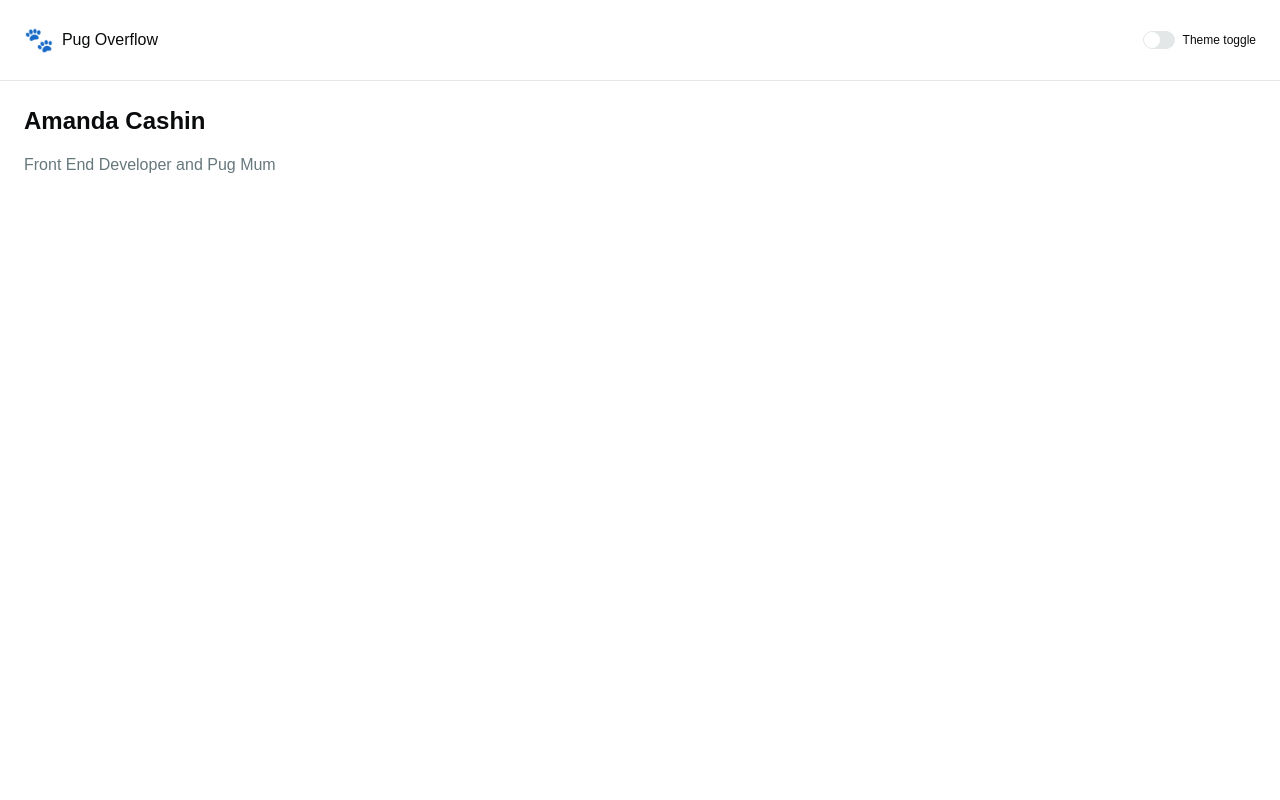
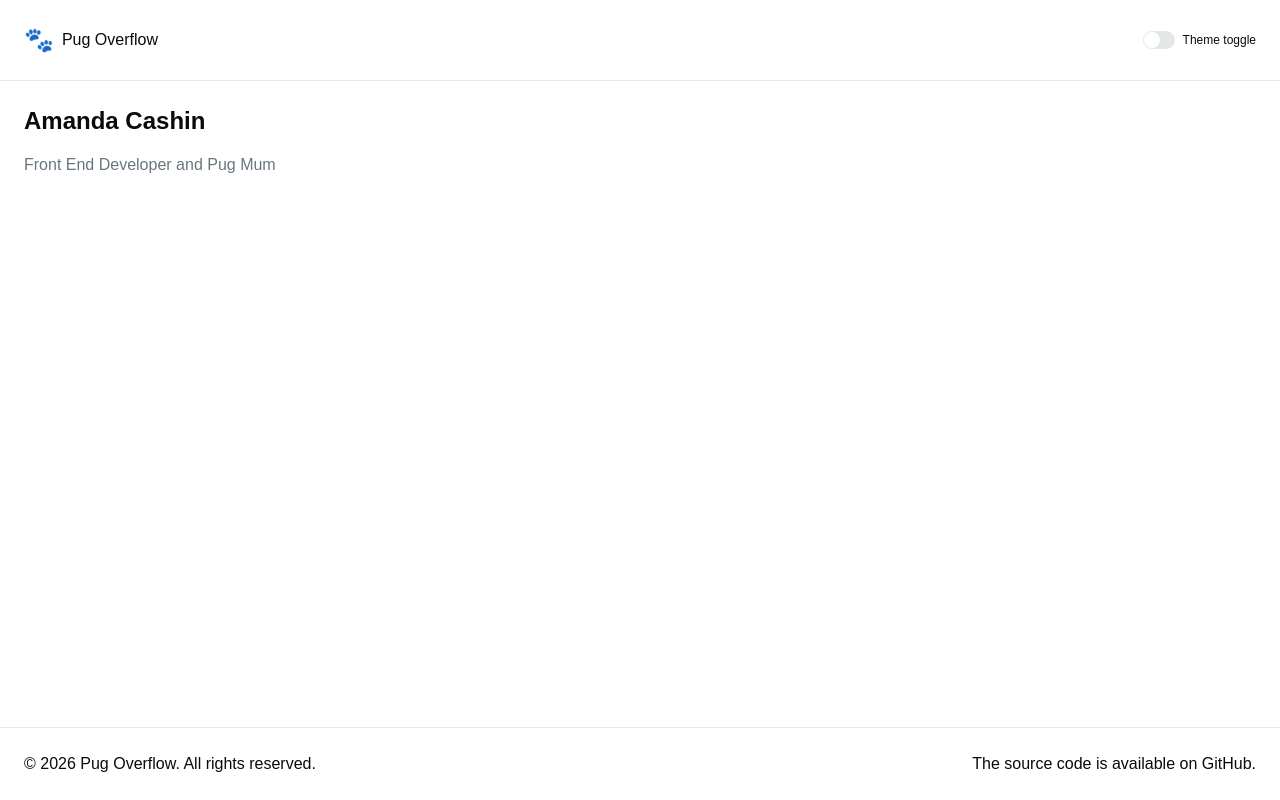
Before and after one commit to pugoverflow/pugoverflow.com, a React (Vite) app: page / in a window 1280 px wide. Built offline with nearby package versions, Linux system fonts and the light colour scheme.

Commit message:
add footer

```diff
--- a/src/App.tsx
+++ b/src/App.tsx
@@ -1,14 +1,17 @@
 import { Header } from "@/components/header"
+import { Footer } from "@/components/footer"
 
 export function App() {
   return (
-    <div className="min-h-screen bg-background text-foreground">
+    <div className="min-h-screen flex flex-col bg-background text-foreground">
       <Header />
 
-      <main className="p-6">
-        <h2 className="text-2xl font-semibold mb-4">Amanda Cashin </h2>
-        <p className="text-muted-foreground">   Front End Developer and Pug Mum   </p>
+      <main className="flex-1 p-6">
+        <h2 className="text-2xl font-semibold mb-4">Amanda Cashin</h2>
+        <p className="text-muted-foreground">Front End Developer and Pug Mum</p>
       </main>
+
+      <Footer />
     </div>
   )
 }
--- /dev/null
+++ b/src/components/footer.tsx
@@ -0,0 +1,8 @@
+export function Footer() {
+    return (
+        <footer className="flex flex-row justify-between items-center p-6 border-t mt-auto">
+            <p>© 2026 Pug Overflow. All rights reserved.</p>
+            <p>The source code is available on <a href="https://github.com/pugoverflow/pugoverflow.com" target="_blank" rel="noopener noreferrer">GitHub</a>.</p>
+        </footer>
+    )
+}
```
